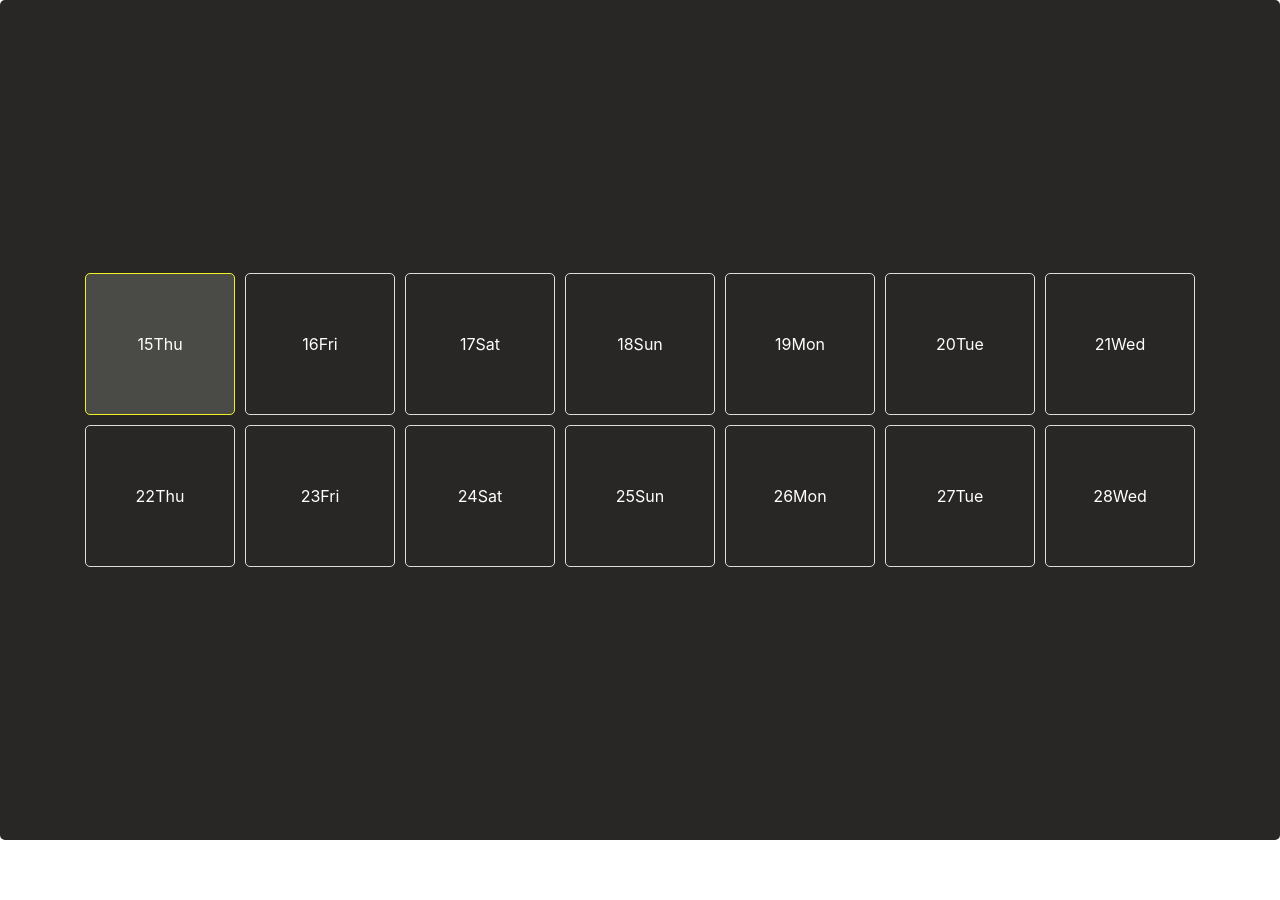
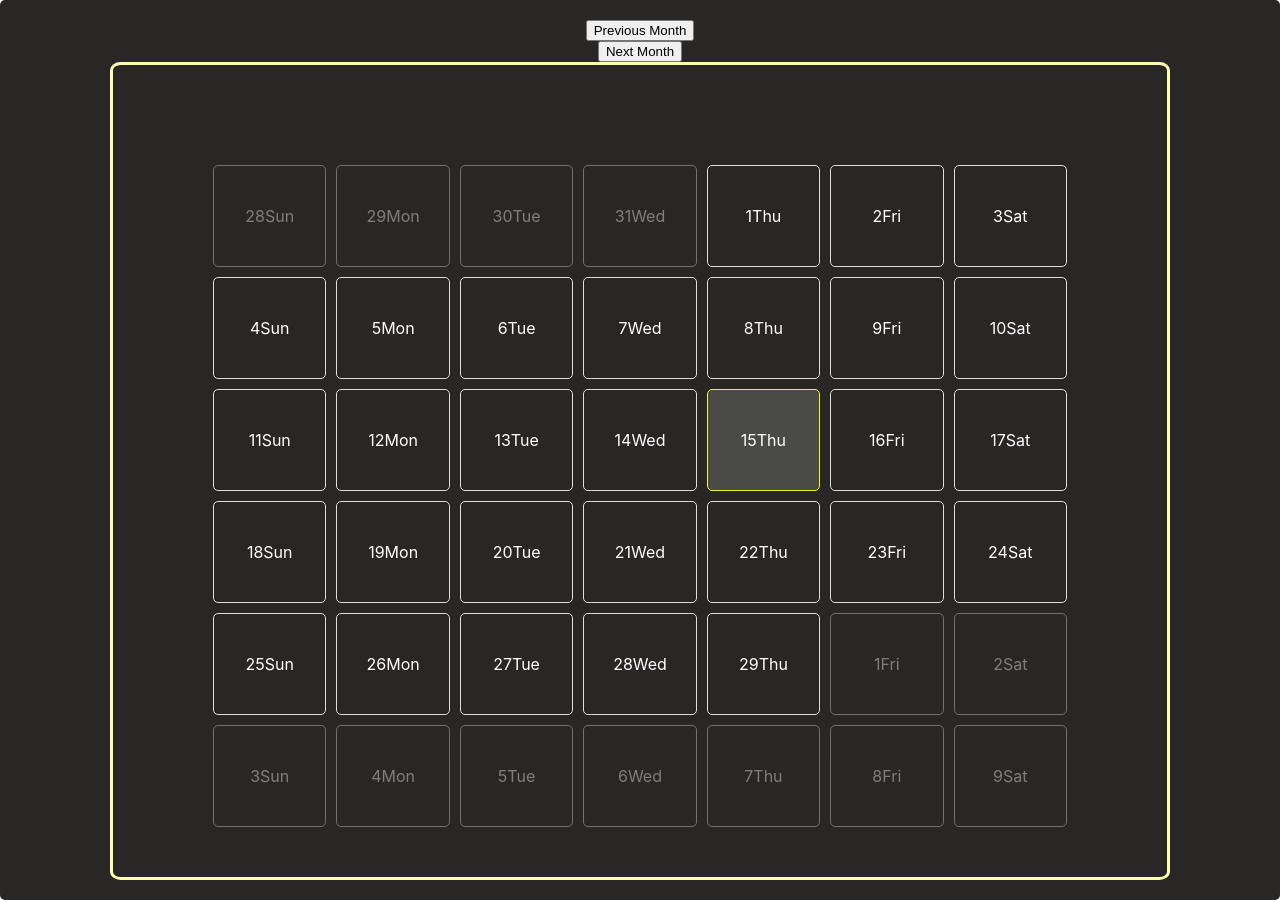
Before and after one commit to WillCBarker/Workmate, a React (Create React App) app in the folder workmate-frontend/: page /calendar in a window 1280 px wide. Before the commit the page ends 840 px from the top, so only its background shows below. Built offline with nearby package versions, Linux system fonts and the light colour scheme.

Commit message:
initial setup of calendar feature, it currently displays the dates of the selected month with styling

```diff
--- a/workmate-frontend/src/assets/css/calendar.css
+++ b/workmate-frontend/src/assets/css/calendar.css
@@ -3,6 +3,15 @@
     margin: 0 auto;
     padding: 20px;
     border-radius: 5px;
+}
+
+.calendar-div {
+    border: 3px solid rgb(250, 254, 174);
+    border-radius: 1%;
+    padding-top: 100px;
+    padding-left: 100px;
+    padding-right: 100px;
+    padding-bottom: 50px;
 }
 
 .calendar-grid {
@@ -14,8 +23,8 @@
 
   /* Styling for individual days */
   .calendar-day {
-    height: calc(90vh / 6); /* 80vh divided by 6 rows */
-    width: calc(70vw / 7);
+    height: calc(60vh / 6); /* 80vh divided by 6 rows */
+    width: calc(50vw / 7);
     display: flex;
     justify-content: center;
     align-items: center;
@@ -27,6 +36,11 @@
     color: white;
   }
 
+  .calendar-day.not-current-month {
+    /* Adjust opacity and color for non-current month days */
+    opacity: 0.4;
+  }
+
   /* Highlight selected days */
   .calendar-day.selected {
     background-color: #4a4a47;
--- a/workmate-frontend/src/components/calendar.js
+++ b/workmate-frontend/src/components/calendar.js
@@ -3,32 +3,69 @@ import "../assets/css/calendar.css";
 import React, { useState } from 'react';
 import Day from "./day";
 
-// Define a helper function to get the number of days in a month
 function getDaysInMonth(month) {
     return new Date(month.getFullYear(), month.getMonth() + 1, 0).getDate();
+}
+
+function getFirstDayOfMonth(date) {
+    return new Date(date.getFullYear(), date.getMonth(), 1);
+}
+
+function getDayCountSinceFirstSunday(startingDate) {
+    // Ensure startingDate is a valid Date object
+    if (!(startingDate instanceof Date)) {
+        throw new TypeError('startingDate must be a valid Date object');
+    }
+
+    const dayOfWeek = startingDate.getDay();
+    return dayOfWeek === 0 ? 0 : (7 - dayOfWeek) % 7;
+}
+
+function buildCalendar(currentMonth, selectedDate, setSelectedDate) {
+    const daysInMonth = getDaysInMonth(currentMonth);
+    const firstDayOfMonth = getFirstDayOfMonth(currentMonth);
+    const firstDayOfWeek = firstDayOfMonth.getDay();
+
+    const startingDate = new Date(
+        firstDayOfMonth.getFullYear(),
+        firstDayOfMonth.getMonth(),
+    );
+
+    const calendarGrid = [];
+
+    for (let i = 1 - startingDate.getDay(); i < 43 - startingDate.getDay(); i++) {
+      const day = new Date(currentMonth);
+      day.setDate(i);
+
+      const inCurrentMonth = i >= 1 && i <= daysInMonth;
+      calendarGrid.push(
+        <Day
+          key={day.getTime()}
+          date={day}
+          isSelected={day.getTime() === selectedDate.getTime()}
+          onClick={() => setSelectedDate(day)}
+          inCurrentMonth={inCurrentMonth} // Pass boolean directly
+        />
+      );
+    }
+
+    return calendarGrid;
 }
 
 export function Calendar() {
     const [selectedDate, setSelectedDate] = useState(new Date());
     const [currentMonth, setCurrentMonth] = useState(new Date());
-    const day = new Date(currentMonth);
-    const dayNumber = day.getDate();
-    const daysInMonth = getDaysInMonth(currentMonth);
-    const calendarGrid = [];
-    for (let i = 0; i < daysInMonth-dayNumber; i++) {
-        const day = new Date(currentMonth); // Create a new Date object for each day
-        day.setDate(dayNumber + i);
-        calendarGrid.push(
-        <Day key={day.getTime()} date={day} isSelected={day.getTime() === selectedDate.getTime()} onClick={() => setSelectedDate(day)} />
-        );
-    }
+
+    const calendarGrid = buildCalendar(currentMonth, selectedDate, setSelectedDate);
 
     return (
-        <div class="container">
-            <div className="calendar-grid">
-                {calendarGrid}
-            </div>
+      <div className="container">
+        <button onClick={() => setCurrentMonth(new Date(currentMonth.getFullYear(), currentMonth.getMonth() - 1, 1))}>Previous Month</button>
+        <button onClick={() => setCurrentMonth(new Date(currentMonth.getFullYear(), currentMonth.getMonth() + 1, 1))}>Next Month</button>
+        <div className="calendar-div">
+          <div className="calendar-grid">{calendarGrid}</div>
         </div>
+      </div>
     );
 }
 
--- a/workmate-frontend/src/components/day.js
+++ b/workmate-frontend/src/components/day.js
@@ -1,9 +1,8 @@
-const Day = ({ date, isSelected, onClick }) => {
+const Day = ({ date, isSelected, onClick, inCurrentMonth }) => {
     const dayNumber = date.getDate();
     const dayName = date.toLocaleDateString('en-US', { weekday: 'short' });
-
     return (
-      <div className={`calendar-day ${isSelected ? 'selected' : ''}`} onClick={onClick}>
+      <div className={`calendar-day ${isSelected ? 'selected' : ''} ${ !inCurrentMonth ? "not-current-month" : ""}`} onClick={onClick}>
         <span>{dayNumber}</span>
         <span>{dayName}</span>
       </div>
```
